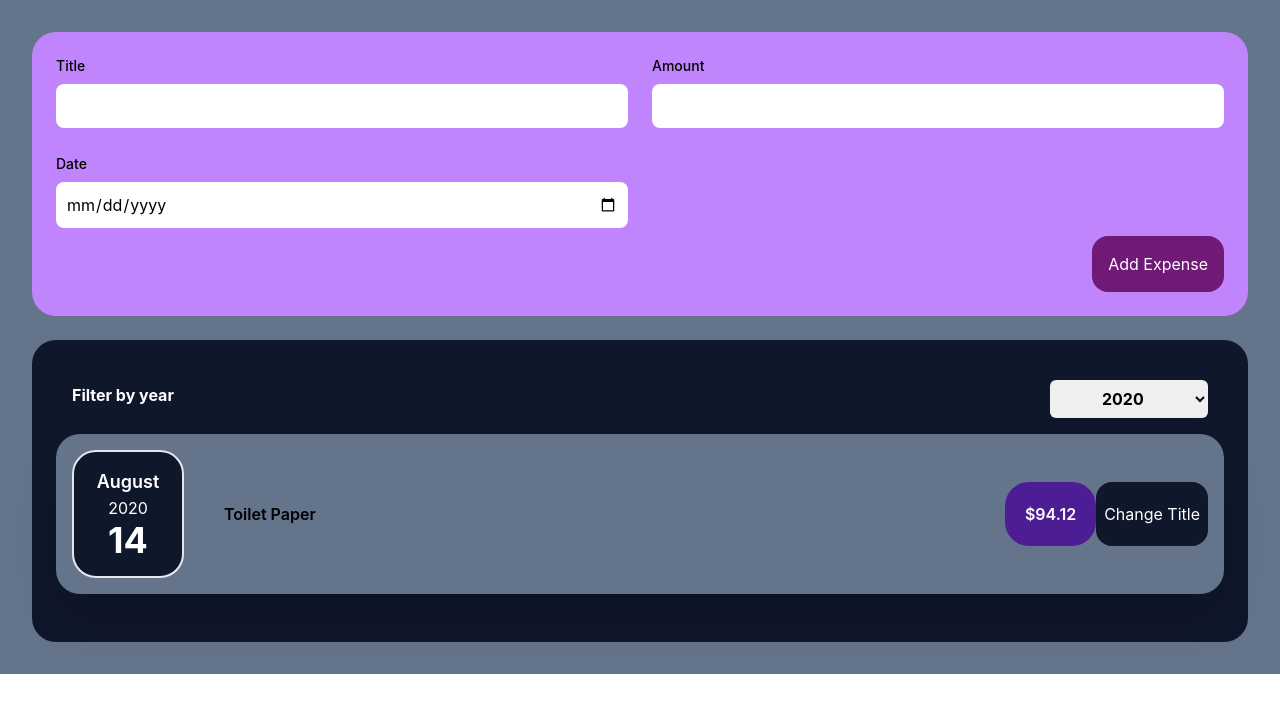
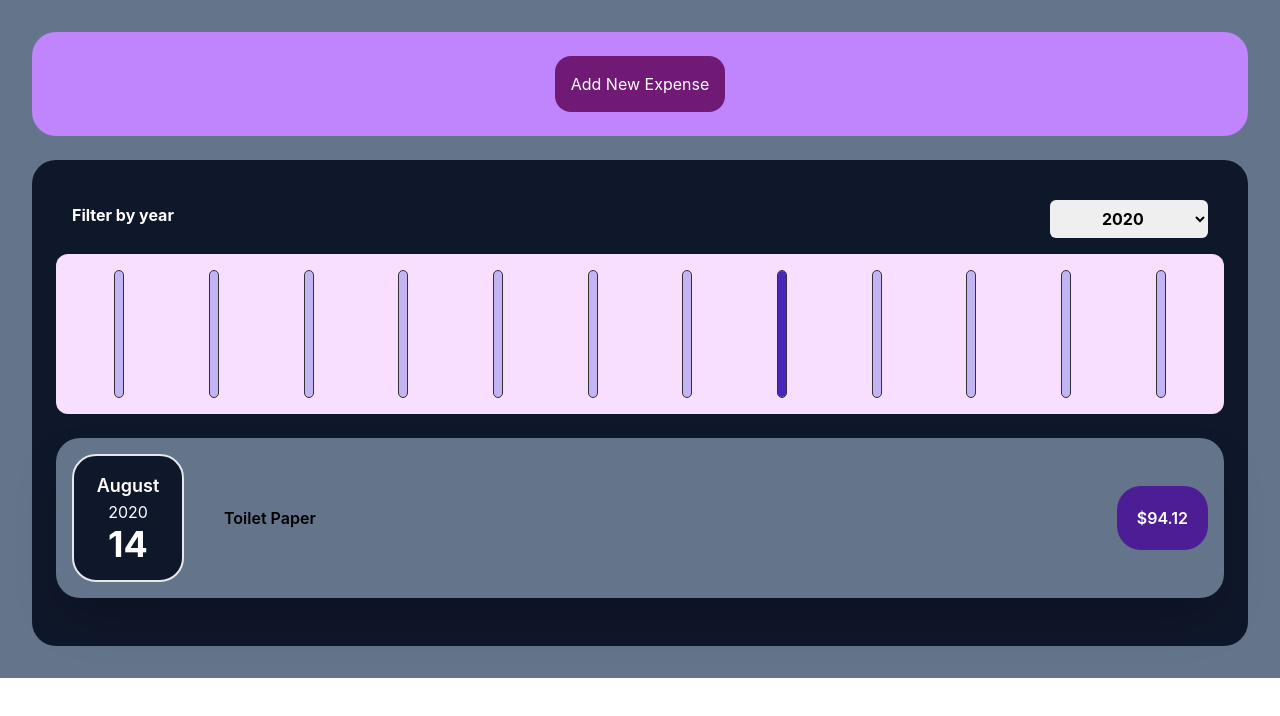
Before and after one commit to Rituraj0406/expense-tracker, a React (Create React App) app: page / in a window 1280 px wide. Shown: the top 716 px of the page. Built offline with nearby package versions, Linux system fonts and the light colour scheme.

Commit message:
created chart component and implemented according to the dataPoints

```diff
--- /dev/null
+++ b/src/components/Chart/Chart.css
@@ -0,0 +1,9 @@
+.chart{
+    padding: 1rem;
+    border-radius: 12px;
+    background-color: #f8dfff;
+    text-align: center;
+    display: flex;
+    justify-content: space-around;
+    height: 10rem;
+}
--- /dev/null
+++ b/src/components/Chart/Chart.js
@@ -0,0 +1,23 @@
+import React from 'react';
+import ChartBar from './ChartBar';
+import './Chart.css'
+
+
+const Chart = (props) => {
+    const dataPointValues = props.dataPoints.map(dataPoint => dataPoint.value);
+    const totalMaximum = Math.max(...dataPointValues);
+
+    return (
+        <div className='chart mb-6'>
+            {props.dataPoints.map((dataPoint) =>
+                <ChartBar
+                    key={dataPoint.label}
+                    value={dataPoint.value}
+                    maxValue={totalMaximum}
+                    lable={dataPoint.label}
+                />)}
+        </div>
+    );
+}
+
+export default Chart;
--- /dev/null
+++ b/src/components/Chart/ChartBar.css
@@ -0,0 +1,31 @@
+.chart-bar {
+    height: 100%;
+    display: flex;
+    flex-direction: column;
+    align-items: center;
+  }
+
+  .chart-bar__inner {
+    height: 100%;
+    width: 100%;
+    border: 1px solid #313131;
+    border-radius: 12px;
+    background-color: #c3b4f3;
+    overflow: hidden;
+    display: flex;
+    flex-direction: column;
+    justify-content: flex-end;
+    width: 10px;
+  }
+
+  .chart-bar__fill {
+    background-color: #4826b9;
+    width: 100%;
+    transition: all 0.3s ease-out;
+  }
+
+  .chart-bar__label {
+    font-weight: bold;
+    font-size: 0.5rem;
+    text-align: center;
+  }
--- /dev/null
+++ b/src/components/Chart/ChartBar.js
@@ -0,0 +1,24 @@
+import React from 'react';
+import './ChartBar.css';
+
+
+const ChartBar = (props) => {
+
+    let barFillHeight = '0%';
+    if(props.maxValue > 0){
+        barFillHeight = Math.round((props.value / props.maxValue) * 100) + '%';
+    }
+
+    return (
+        <div className='chart-bar'>
+            <div className='chart-bar__inner'>
+                <div className='chart-bar__fill' style={{height: barFillHeight}}></div>
+            </div>
+            <div className='chart-bar__label'>
+                {props.label}
+            </div>
+        </div>
+    );
+}
+
+export default ChartBar;
--- a/src/components/Expenses/Expense.js
+++ b/src/components/Expenses/Expense.js
@@ -1,6 +1,7 @@
 import React,{ useState } from 'react';
-import ExpenseItem from './ExpenseItem';
 import ExpensesFilter from './ExpensesFilter';
+import ExpensesList from './ExpensesList';
+import ExpensesChart from '../Expenses/ExpensesChart';
 
 function Expense(props){
 
@@ -14,36 +15,16 @@ function Expense(props){
         return expenses.date.getFullYear().toString() === filteredYear;
     });
 
-
-    let expensesContent = <p className='text-rose-500 font-bold text-3xl'>No Content Found.</p>;
-
-    if(filteredExpenses.length > 0){
-        expensesContent = filteredExpenses.map((expenses) => (
-            <ExpenseItem
-                key={expenses.id}
-                title={expenses.title}
-                amount={expenses.amount}
-                date={expenses.date}
-            />
-        ))
-    }
-
-
     return (
-        <div className="bg-slate-900 p-6 rounded-3xl">
-            <ExpensesFilter onChangeFilter={filterChangeHandler} selected={filteredYear}/>
+        <li className='list-none'>
+            <div className="bg-slate-900 p-6 rounded-3xl">
+                <ExpensesFilter onChangeFilter={filterChangeHandler} selected={filteredYear}/>
+                <ExpensesChart expenses={filteredExpenses}/>
                 <div>
-                    {expensesContent}
-                    {/* {filteredExpenses.length === 0 ? <p className='text-rose-500 font-bold text-3xl'>No expenses Found</p>: filteredExpenses.map((expenses) => (
-                        <ExpenseItem
-                            key={expenses.id}
-                            title={expenses.title}
-                            amount={expenses.amount}
-                            date={expenses.date}
-                        />
-                    ))} */}
+                    <ExpensesList items={filteredExpenses}/>
                 </div>
-        </div>
+            </div>
+        </li>
     );
 }
 
--- a/src/components/Expenses/ExpenseDate.js
+++ b/src/components/Expenses/ExpenseDate.js
@@ -2,7 +2,6 @@ function ExpenseDate(props) {
   const month = props.date && props.date.toLocaleString("en-US", { month: "long" });
   const day = props.date && props.date.toLocaleString("en-US", { day: "2-digit" });
   const year = props.date && props.date.getFullYear();
-  console.log('----date component',year);
   return (
     <div className="border-inherit border-2 rounded-3xl p-4 mr-10 bg-slate-900 text-white text-center w-28">
       <div className="font-semibold text-lg">{month}</div>
--- a/src/components/Expenses/ExpenseItem.js
+++ b/src/components/Expenses/ExpenseItem.js
@@ -1,16 +1,16 @@
-import React, { useState } from 'react';
+import React from 'react';
 import ExpenseDate from './ExpenseDate'
 import Card from '../UI/Card';
 
 
 function ExpenseItem(props){
     // function clickHandler() {}
-    const [title, setTitle] = useState(props.title);
+    // const [title, setTitle] = useState(props.title);
 
-    const clickHandler = () => {
-        setTitle('Updated!');
-        console.log(title);
-    };
+    // const clickHandler = () => {
+    //     setTitle('Updated!');
+    //     console.log(title);
+    // };
 
 
     return (
@@ -18,12 +18,12 @@ function ExpenseItem(props){
             <div className="flex items-center">
                 {/* <div className="font-bold mr-8">{props.date.toISOString()}</div> */}
                 <ExpenseDate date={props.date} />
-                <div className="font-semibold">{title}</div>
+                <div className="font-semibold">{props.title}</div>
 
             </div>
             <div className="flex">
                 <div className="border-inherit rounded-3xl bg-violet-900 p-5 text-white font-semibold">${props.amount}</div>
-                <button onClick={clickHandler} className="p-2 bg-slate-900 text-white rounded-2xl">Change Title</button>
+                {/* <button onClick={clickHandler} className="p-2 bg-slate-900 text-white rounded-2xl">Change Title</button> */}
             </div>
         </Card>
     );
--- /dev/null
+++ b/src/components/Expenses/ExpensesChart.js
@@ -0,0 +1,33 @@
+import React from 'react';
+import Chart from '../Chart/Chart';
+
+const ExpensesChart = (props) => {
+
+    const chartDataPoints = [
+        {label: 'Jan', value: 0},
+        {label: 'Feb', value: 0},
+        {label: 'March', value: 0},
+        {label: 'April', value: 0},
+        {label: 'May', value: 0},
+        {label: 'June', value: 0},
+        {label: 'Jul', value: 0},
+        {label: 'Aug', value: 0},
+        {label: 'Sep', value: 0},
+        {label: 'Oct', value: 0},
+        {label: 'Nov', value: 0},
+        {label: 'Dec', value: 0}
+    ];
+
+    for (const expense of props.expenses){
+        const expenseMonth = expense.date.getMonth();   // starting at 0 => January => 0
+        chartDataPoints[expenseMonth].value += expense.amount;
+    }
+
+
+
+    return(
+        <Chart dataPoints={chartDataPoints}/>
+    );
+}
+
+export default ExpensesChart;
--- /dev/null
+++ b/src/components/Expenses/ExpensesList.js
@@ -0,0 +1,24 @@
+import React from 'react';
+import ExpenseItem from './ExpenseItem';
+
+
+const ExpensesList = (props) => {
+    if(props.items.length === 0){
+        return <h2 className='text-center text-white text-2xl font-bold'>Found no expenses.</h2>
+    }
+
+    return (
+        <ul className=''>
+            {props.items.map((expenses) => (
+                <ExpenseItem
+                    key={expenses.id}
+                    title={expenses.title}
+                    amount={expenses.amount}
+                    date={expenses.date}
+                />
+            ))}
+        </ul>
+    );
+};
+
+export default ExpensesList;
--- a/src/components/NewExpense/ExpenseForm.js
+++ b/src/components/NewExpense/ExpenseForm.js
@@ -5,6 +5,9 @@ const ExpenseForm = (props) => {
     const [enteredTitle, setEnteredTitle] = useState('');
     const [enteredAmount, setEnteredAmount] = useState('');
     const [selectedDate, setSelectedDate] = useState('');
+    const [isExpensFormVisible, setIsExpenseFormVisible] = useState(false);
+
+
     // ALternate way
     // const [userInput, setUserInput] = useState({
     //     enteredTitle: '',
@@ -48,16 +51,30 @@ const ExpenseForm = (props) => {
             amount: enteredAmount,
             date: new Date(selectedDate),
         };
-        // console.log(expenseData);
-        props.onSaveExpenseData(expenseData);
-        setEnteredTitle('');
-        setEnteredAmount('');
-        setSelectedDate('')
+
+
+        if(enteredTitle.length === 0 && enteredAmount.length === 0 && selectedDate.length === 0){
+            alert('Please fill the data');
+        } else {
+            props.onSaveExpenseData(expenseData);
+            setEnteredTitle('');
+            setEnteredAmount('');
+            setSelectedDate('');
+            setIsExpenseFormVisible(false);
+        }
     };
 
+   const handleOpenExpenseForm = () => {
+        setIsExpenseFormVisible(true);
+    }
+    const handleCloseExpenseForm = () => {
+        setIsExpenseFormVisible(false);
+    }
+
     return (
-        <form onSubmit={submitHandler}>
-            <div className="bg-purple-400 py-6 px-6 rounded-3xl mb-6">
+        <form onSubmit={submitHandler} id="expense-form">
+        {isExpensFormVisible ?
+            (<div className="bg-purple-400 py-6 px-6 rounded-3xl mb-6">
                 <div className="grid grid-rows-2 gap-6 md:grid-cols-2 mb-2">
                     <div>
                         <label className="block text-sm font-medium mb-2">Title</label>
@@ -73,9 +90,16 @@ const ExpenseForm = (props) => {
                     </div>
                 </div>
                 <div className="flex justify-end">
+                <button type="submit" className="text-white text-base bg-fuchsia-900 p-4 rounded-2xl mr-6" onClick={handleCloseExpenseForm}> Cancel </button>
                     <button type="submit" className="text-white text-base bg-fuchsia-900 p-4 rounded-2xl"> Add Expense </button>
                 </div>
-            </div>
+            </div>)
+            : (
+                <div className='bg-purple-400 text-center rounded-3xl py-6 px-6 mb-6'>
+                    <button className="text-white text-base bg-fuchsia-900 p-4 rounded-2xl" onClick={handleOpenExpenseForm}>Add New Expense</button>
+                </div>
+            )
+        }
         </form>
     );
 };
```
Also changed, not shown: src/components/NewExpense/NewExpense.js (+5 -4 lines).
